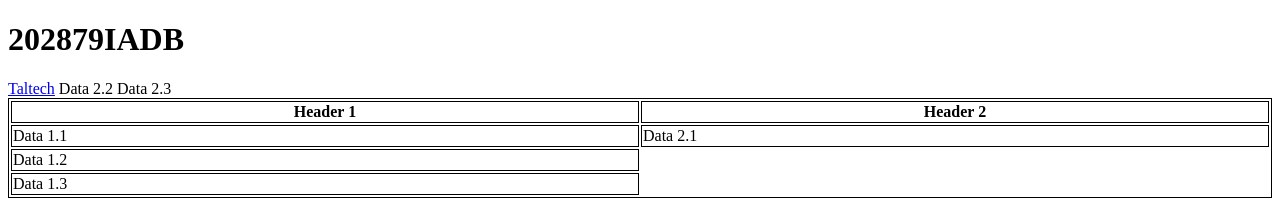
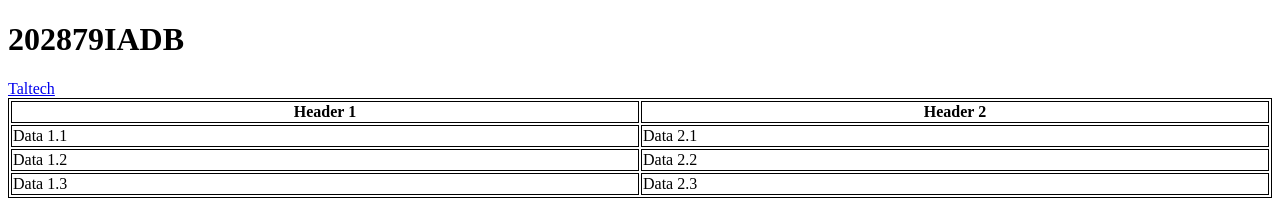
Before and after one commit to partelp/partelp.github.io, a plain HTML site: page index.html in a window 1280 px wide. Shown: the top 211 px of the page. Drawn offline with Linux system fonts and the light colour scheme.

Commit message:
Update index.html

```diff
--- a/index.html
+++ b/index.html
@@ -25,11 +25,11 @@
   </tr>
   <tr>
     <td>Data 1.2</td>
-    <tdh>Data 2.2</td>
+    <td>Data 2.2</td>
   </tr>
   <tr>
     <td>Data 1.3</td>
-    <tdh>Data 2.3</td>
+    <td>Data 2.3</td>
   </tr>
 </table>
 
```
